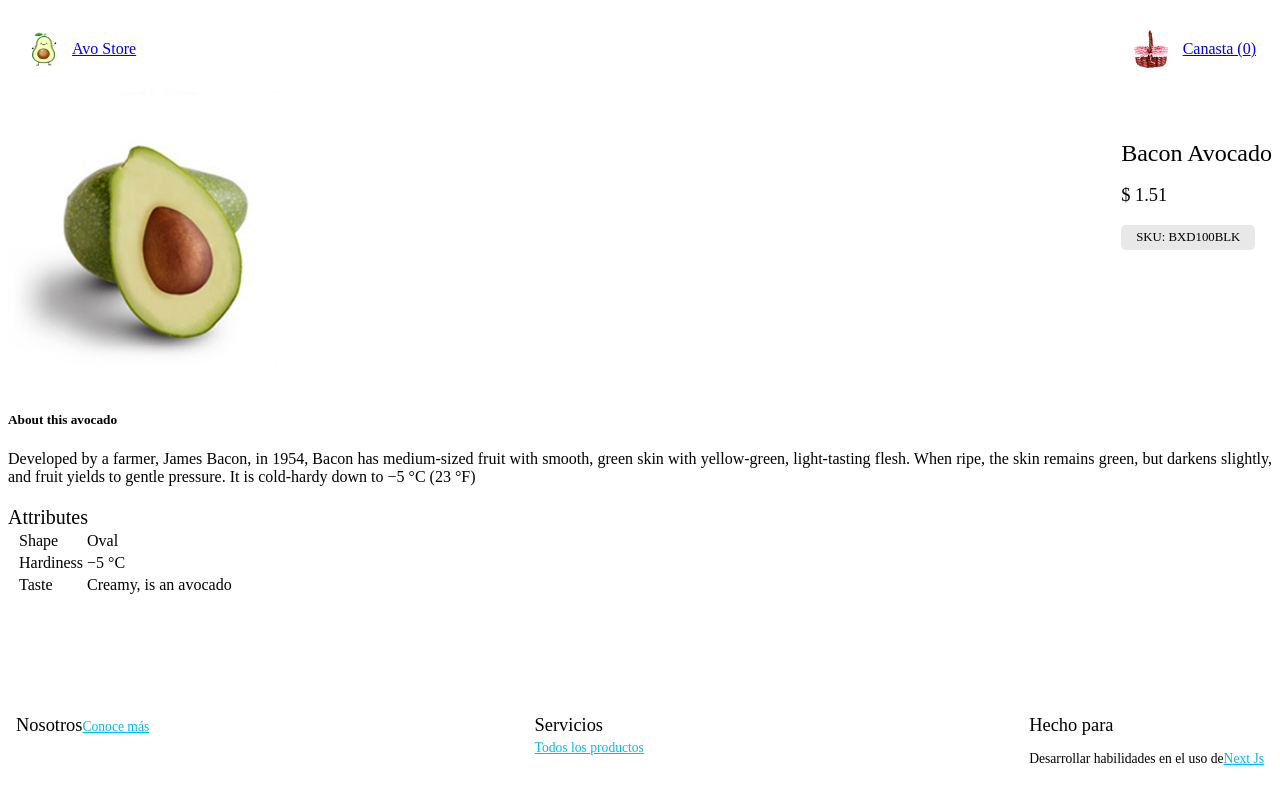
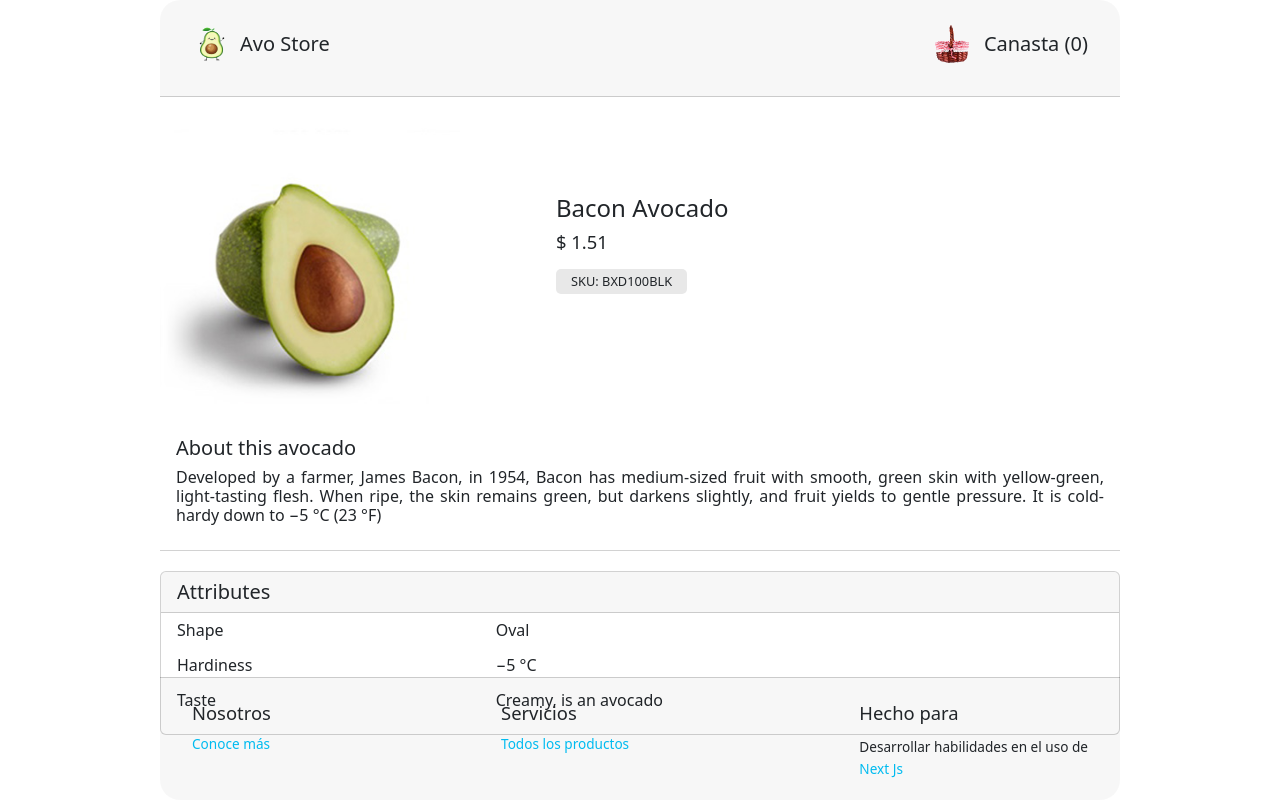
Before and after one commit to LNMIG/store-nextjs-js, a Next.js app: page /product/098323ks in a window 1280 px wide. Built offline with nearby package versions, Linux system fonts and the light colour scheme.

Commit message:
DOCS: files updated

```diff
--- a/components/productList/productList.js
+++ b/components/productList/productList.js
@@ -5,10 +5,11 @@ import Nav from 'react-bootstrap/Nav'
 
 const ProductList = ({ products }) => {
   return (
-    <Carousel style={{ height: '100%' }} variant='dark' fade interval={1000}>
+    <Carousel style={{ height: '100%' }} variant='dark' slide={false} fade>
       {products.length > 0
         ? products.map(({ id, name, image, price }) => (
           <Carousel.Item key={id}
+            interval={1500}
             style={{
               display: 'flex',
               flexDirection: 'row',
--- a/pages/index.js
+++ b/pages/index.js
@@ -35,7 +35,7 @@ export default function HomePage () {
         style={{
           width: '60rem',
           height: '100vh',
-          border:'1px solid black',
+          border:'none',
           position:'relative',
         }}
       >
--- a/pages/product/[id].js
+++ b/pages/product/[id].js
@@ -1,8 +1,10 @@
 import React, { useState, useEffect } from 'react'
 import { useRouter } from 'next/router'
-
+import Card from 'react-bootstrap/Card'
 import Layout from '@components/layout/layout'
 import ProductSummary from '@components/productSummary/productSummary'
+import Header from '@components/header/header'
+import 'bootstrap/dist/css/bootstrap.min.css'
 
 const ProductPage = () => {
   const { query } = useRouter()
@@ -10,19 +12,34 @@ const ProductPage = () => {
 
   useEffect(() => {
     if (query.id) {
-      window
-        .fetch(`/api/avo/${query.id}`)
+        fetch(`/api/avo/${query.id}`)
         .then((response) => response.json())
-        .then((data) => {
-          setProduct(data)
-        })
+        .then((response) => setProduct(response))
     }
   }, [query.id])
 
   return (
-    <Layout>
-      {product == null ? null : <ProductSummary product={product} />}
-    </Layout>
+    <div
+      className="container"
+      style={{
+            display:"flex",
+            justifyContent:'center',
+            alignItems:'center'
+      }}
+    >
+      <Card
+        style={{
+          width: '60rem',
+          height: '100vh',
+          border: 'none',
+          position: 'relative',
+        }}
+      >
+        <Layout>
+          {product == null ? null : <ProductSummary product={product} />}
+        </Layout>
+      </Card>
+    </div>
   )
 }
 
```
